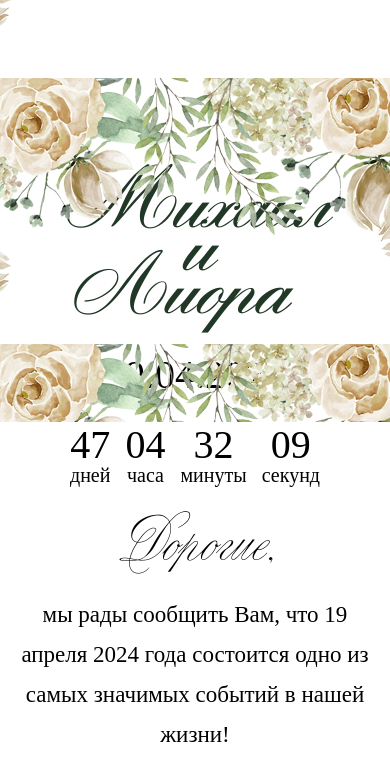
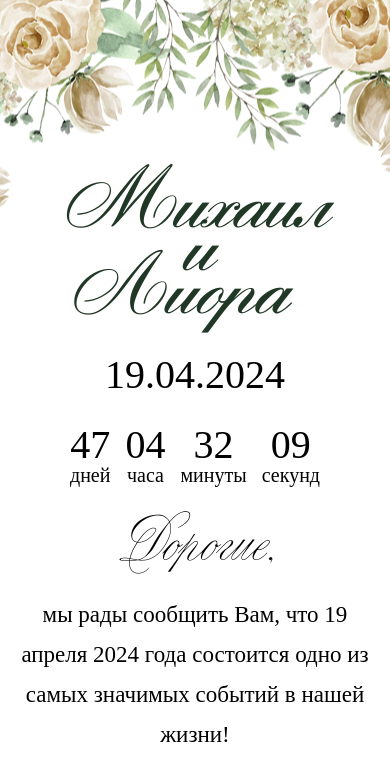
Before and after one commit to kll1she/MishaLiora, a plain HTML site: page index.html in a window 390 px wide. Shown: the top 772 px of the page. Drawn offline with nearby package versions, Linux system fonts and the light colour scheme; files that its build step writes are made by us from their sources; a web font is replaced by a local one.

Commit message:
Убрал косяк с картинкой

```diff
--- a/assets/style/_responsive.scss
+++ b/assets/style/_responsive.scss
@@ -146,8 +146,7 @@
         background-position: center;
         position: absolute;
         width: 100%;
-        height: 50%;
-
+        height: 30%;
     }
     .flower-table {
         display: none;
```
